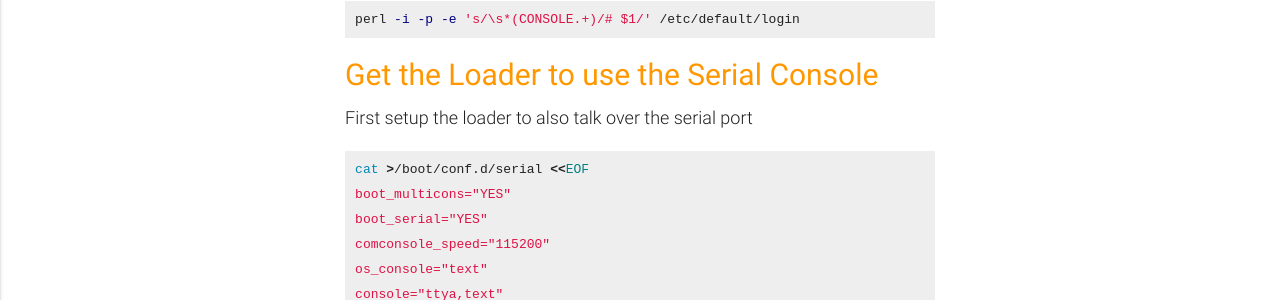
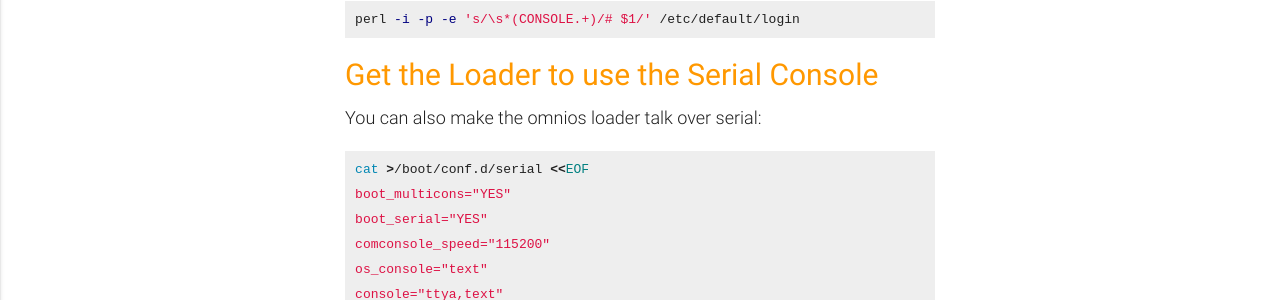
Before and after one commit to omniosorg/omniosorg.github.io, a Jekyll site: the page built from _docs/setup/serial_console.md, in a window 1280 px wide and 900 px high, scrolled down 3482 px. Shown: the part 153-453 px from the top of the window. Built offline with Jekyll 4.4.1, drawn with Linux system fonts in a browser that asks for light colours; comment, search, counter and statistics services are not loaded.

Commit message:
wording improved

````diff
--- a/_docs/setup/serial_console.md
+++ b/_docs/setup/serial_console.md
@@ -75,7 +75,7 @@ perl -i -p -e 's/\s*(CONSOLE.+)/# $1/' /etc/default/login
 
 ## Get the Loader to use the Serial Console
 
-First setup the loader to also talk over the serial port
+You can also make the omnios loader talk over serial:
 
 ```bash
 cat >/boot/conf.d/serial <<EOF
@@ -154,7 +154,7 @@ Now whenever I login on ttya the screen gets automatically resized.
 Maybe your system has a SMASH console. This also lets you connect to the
 serial port. Just type:
 
-```console
+```bash
 start /system1/sol1
 ```
 
````
